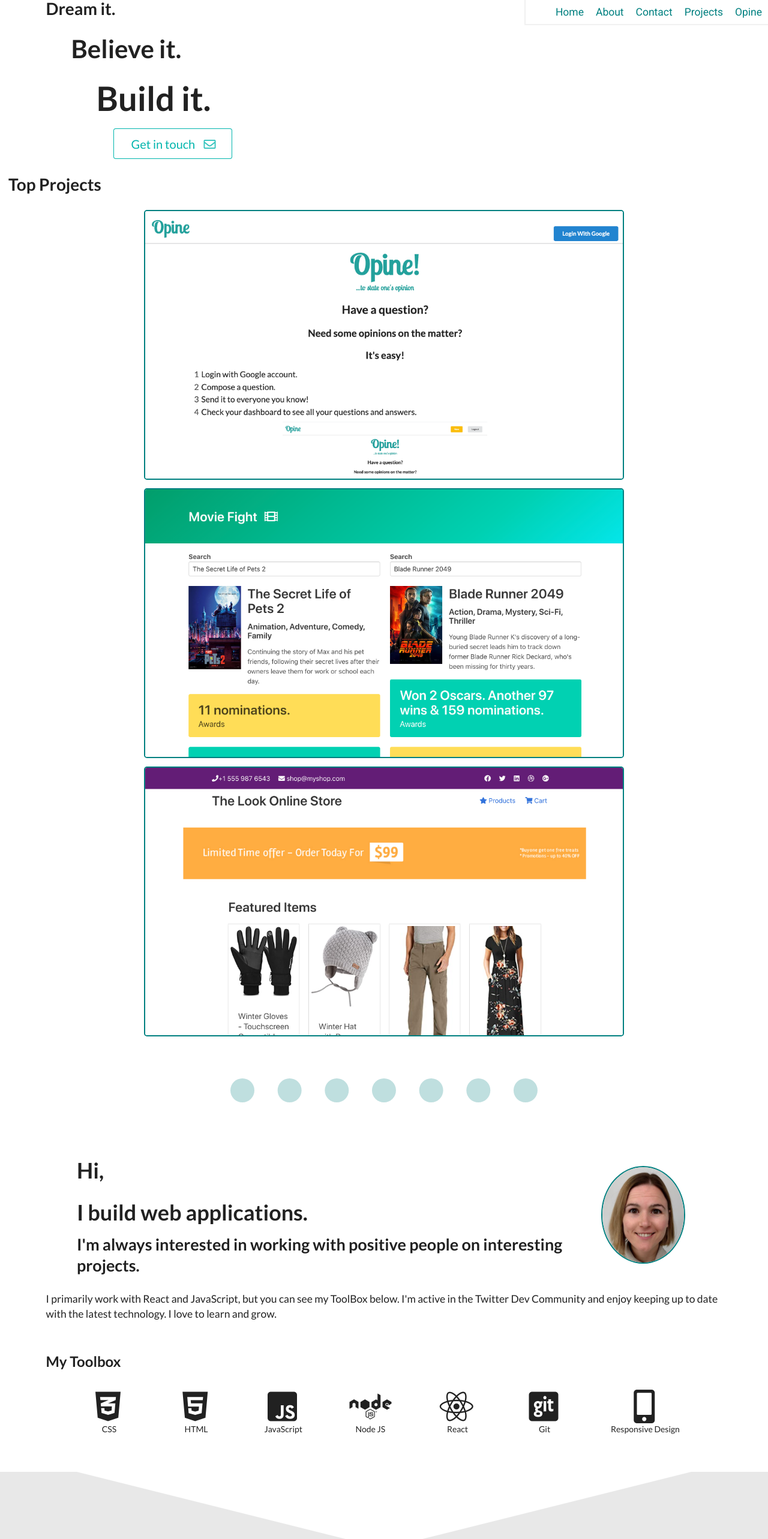
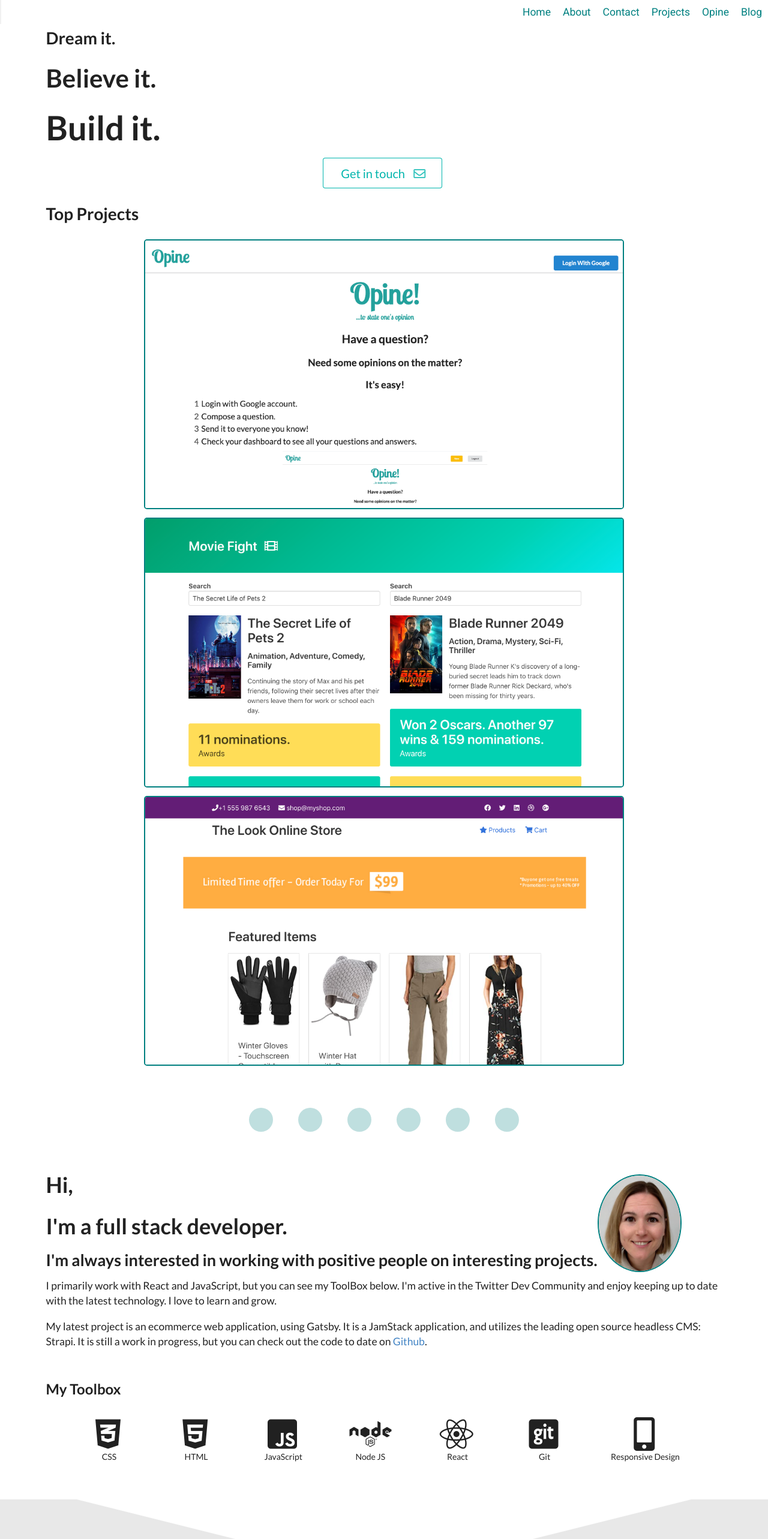
Before and after one commit to rebecca1231/portfolio2, a React (Create React App) app: page / in a window 1280 px wide. Shown: the top 2566 px of the page at 60% size. Built offline with nearby package versions, Linux system fonts and the light colour scheme; no server answers.

Commit message:
styling and about me edits

```diff
--- a/src/Components/About.js
+++ b/src/Components/About.js
@@ -1,16 +1,16 @@
 import React from "react";
 import myFace from "../myFace copy.jpeg";
 import Skills from "./Skills";
-
 
 import styled from "styled-components";
 
 const Me = styled.div`
   display: flex;
   flex-direction: row;
+  align-items: space-between;
+  justify-content: flex-start;
   margin-top: 5rem;
-  padding: 2%;
-
+  margin-bottom: 0.5rem;
   img {
     max-width: 10rem;
     border-radius: 50%;
@@ -19,48 +19,58 @@
 
   p {
     font-size: 1rem;
+    line-height: 1.5;
   }
-  @media (min-width: 900px){
-    padding-left:10%;
-    padding-right:10%;
-    font-size:1.5rem;
-
+  @media (min-width: 900px) {
+    font-size: 1.5rem;
   }
 
-  @media (min-width: 1300px){
+  @media (min-width: 1300px) {
     img {
       max-width: 15rem;
+    }
+    font-size: 1.75rem;
   }
-  font-size:1.75rem;
-}
 `;
 
 const About = () => {
   return (
-    <>
+    <div className="ui container">
       <Me>
-        <div className="ui container">
+        <div style={{}}>
           <h3 className="ui large header"> Hi,</h3>
-          <h4 className="ui large header">I build web applications.</h4>
-          <p className="ui header">
+          <h4 className="ui large header">I'm a full stack developer.</h4>
+          <p className="ui header" style={{ lineHeight: 1.5 }}>
             I'm always interested in working with positive people on interesting
             projects.
           </p>
         </div>
-        <div style={{padding:"10px"}}>
+        <div style={{ padding: "1px" }}>
           <img className="face" src={myFace} alt="face" />
         </div>
       </Me>
-      <div className="ui container">
-      <p style={{fontSize:"1.25rem"}}>
-        I primarily work with React and JavaScript, but you can see my ToolBox
-        below. I'm active in the Twitter Dev Community and enjoy keeping up to
-        date with the latest technology. I love to learn and grow.
-      </p>
+      <div style={{ fontSize: "1.25rem", lineHeight: "1.5" }}>
+        <p>
+          I primarily work with React and JavaScript, but you can see my ToolBox
+          below. I'm active in the Twitter Dev Community and enjoy keeping up to
+          date with the latest technology. I love to learn and grow.
+        </p>
+        <p>
+          My latest project is an ecommerce web application, using Gatsby. It is
+          a JamStack application, and utilizes the leading open source headless
+          CMS: Strapi. It is still a work in progress, but you can check out the
+          code to date on {" "}
+          <a
+            target="_blank"
+            rel="noopener noreferrer"
+            href="https://github.com/rebecca1231/ecomm-strapi"
+          >
+            Github
+          </a>.
+        </p>
       </div>
       <Skills />
-
-    </>
+    </div>
   );
 };
 
--- a/src/Components/Contact.js
+++ b/src/Components/Contact.js
@@ -42,13 +42,10 @@
       }}
     >
       <Triangle />
-      <div
+      <div className="ui container large header"
         id="contact"
-        className="ui large header"
         style={{
-          fontSize: "2rem",
-          marginLeft: "1rem",
-          marginTop: "0.5rem"
+          marginBottom:"1rem"
         }}
       >
         Get in Touch
@@ -110,7 +107,7 @@
           style={{ marginTop: "2rem" }}
           className="ui basic teal basic huge icon button"
         >
-          Let's connect on <i className=" large linkedin icon"></i>
+          Let's connect on <i className="large linkedin icon"></i>
         </a>
       </div>
     </div>
--- a/src/Components/Landing.js
+++ b/src/Components/Landing.js
@@ -30,8 +30,8 @@
       ease: "power4.in",
       scrollTrigger: {
         trigger: ref.current,
-        start: "top center+=200"
-      }
+        start: "top center+=200",
+      },
     };
   };
 
@@ -43,8 +43,8 @@
       ease: "bounce",
       scrollTrigger: {
         trigger: borderRef.current,
-        start: "top center+=200"
-      }
+        start: "top center+=200",
+      },
     });
 
     gsap.from(contactRef.current, animation(contactRef));
@@ -54,35 +54,38 @@
   return (
     <div>
       <div className="ui container">
+        <div style={{marginTop:"3.5rem"}}>
           <div className="ui large header" style={{ fontSize: "2rem" }}>
             Dream it.
           </div>
           <div
             className="ui big header"
-          style={{ marginLeft: "3rem", fontSize: "3rem" }}
+            style={{ marginLeft: "", fontSize: "3rem" }}
           >
             Believe it.
           </div>
           <div
             className="ui huge header"
-          style={{ marginLeft: "6rem", fontSize: "4rem" }}
+            style={{ marginLeft: "", fontSize: "4rem" }}
           >
             Build it.
           </div>
+          <div style={{ textAlign:"center", margin:'auto' }}>
             <button
               onClick={() => history.push("/contact")}
-          style={{ marginLeft: "8rem" }}
               className="ui basic button huge teal"
             >
-          Get in touch <i className="envelope outline right floated icon"></i>
+              Get in touch{" "}
+              <i className="envelope outline right floated icon"></i>
             </button>
+          </div>
         </div>
 
         <div style={{ marginTop: "2rem" }} ref={cardsRef}>
           <div
             id="top-project"
             className="ui large header"
-          style={{ fontSize: "2rem", marginLeft: "1rem" }}
+            style={{ fontSize: "2rem", marginLeft: "" }}
           >
             Top Projects
           </div>
@@ -122,15 +125,13 @@
           style={{
             margin: "5rem",
             borderBottom: "40px dotted rgba(0, 128, 128, 0.25)",
-          width: "40%"
+            width: "40%",
           }}
         ></div>
         <div id="about" ref={aboutRef}>
           <About />
-        <div>
         </div>
       </div>
-
       <div ref={contactRef}>
         <Contact />
       </div>
--- a/src/Components/Nav/RightNav.jsx
+++ b/src/Components/Nav/RightNav.jsx
@@ -8,24 +8,21 @@
   flex-flow: row nowrap;
   font-size: 1.25rem;
   justify-content: flex-end;
-  border-bottom: 2px solid #f1f1f1;
   border-left: 2px solid #f1f1f1;
   position: fixed;
   right: 0;
-  top:0;
-  margin:0;
-  z-index:20;
+  top: 0;
+  margin: 0;
+  z-index: 20;
   background-color: #fff;
-
-
+  width: 100vw;
 
   .links {
     padding: 10px;
     text-decoration: none;
     font-family: Roboto;
     color: teal;
-    cursor:pointer;
-
+    cursor: pointer;
   }
 
   @media (max-width: 768px) {
@@ -59,7 +56,8 @@
 
   return (
     <Ul open={open}>
-      <div className="links"
+      <div
+        className="links"
         onClick={() => {
           history.push("/");
           set(!open);
@@ -67,7 +65,8 @@
       >
         Home
       </div>
-      <div className="links"
+      <div
+        className="links"
         onClick={() => {
           history.push("/about");
           set(!open);
@@ -76,7 +75,8 @@
       >
         About
       </div>
-      <div className="links"
+      <div
+        className="links"
         onClick={() => {
           set(!open);
           history.push("/contact");
@@ -85,7 +85,8 @@
       >
         Contact
       </div>
-      <div className="links"
+      <div
+        className="links"
         style={{ padding: "10px", color: "teal" }}
         onClick={() => {
           set(!open);
@@ -96,12 +97,20 @@
       </div>
 
       <a
-      className="links"
+        className="links"
         style={{ padding: "10px", color: "teal" }}
         href="https://www.opine.app"
+        target="_blank"
         rel="noopener norefferer"
       >
         Opine
+      </a>
+      <a
+        className="links"
+        style={{ padding: "10px", color: "teal" }}
+        href="https://blog.rebeccahirai.com"
+      >
+        Blog
       </a>
     </Ul>
   );
--- a/src/Components/Projects.js
+++ b/src/Components/Projects.js
@@ -4,7 +4,7 @@
 
 const Projects = () => {
   return (
-    <div className="ui container">
+    <div className="ui container" style={{marginTop:"3.5rem"}}>
       <div className="ui large header" style={{ fontSize: "1.5rem" }}>
         Dream it.
       </div>
--- a/src/Components/Skills.js
+++ b/src/Components/Skills.js
@@ -26,7 +26,7 @@
 
   const size = isBigScreen ? "huge" : "big";
   return (
-    <div className="ui container" style={{ margin: "4rem auto" }}>
+    <div style={{ margin: "4rem auto" }}>
       <div className="ui large header"> My Toolbox</div>
       <div className="ui small header"></div>
       <SkillBox>
```
Also changed, not shown: src/Components/ProjectCards/Card.js (+9 -11 lines), 1 other file (tests, documents, lock files or other folders). Lines whose indentation alone changed are shown as unchanged.
